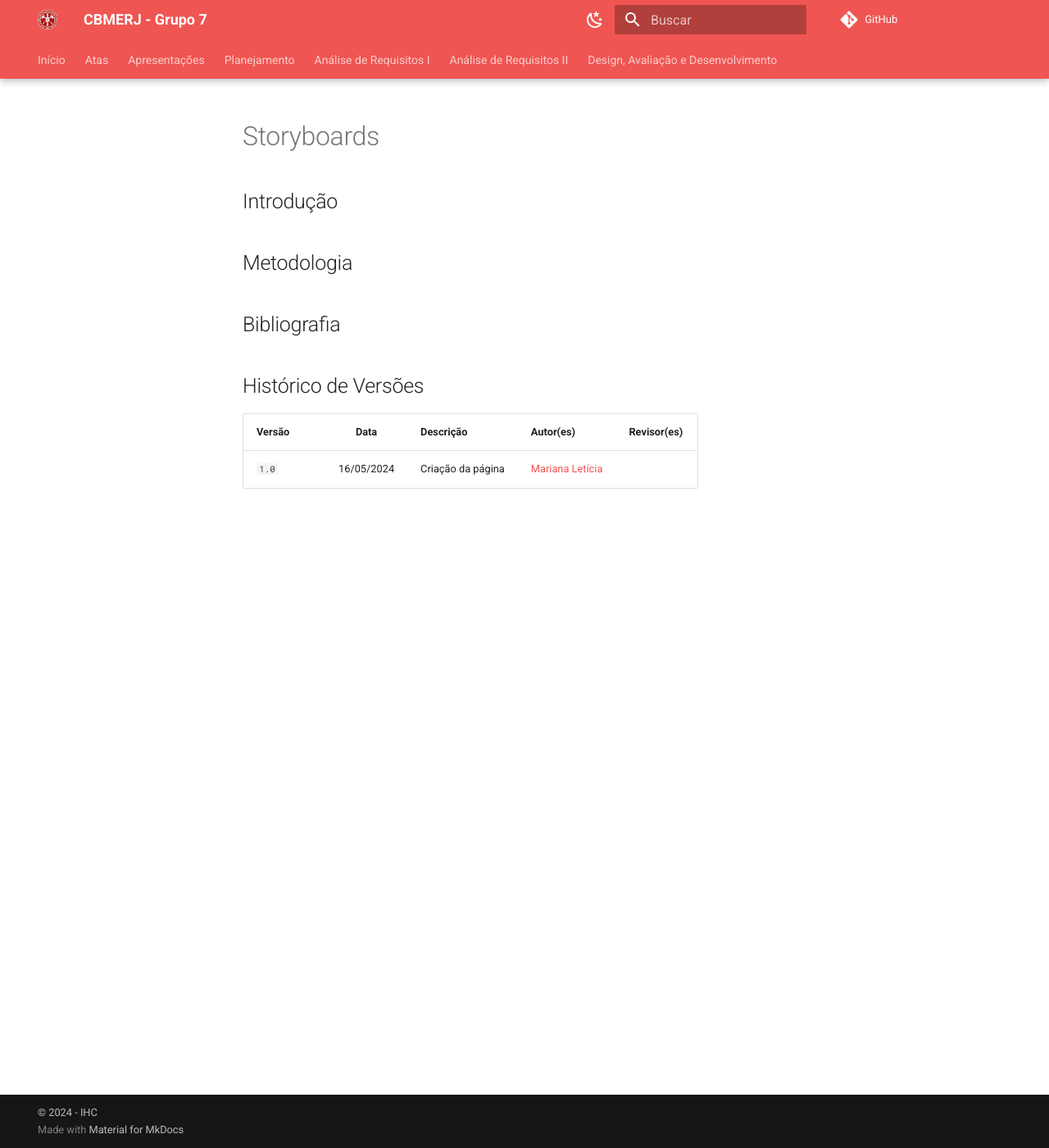
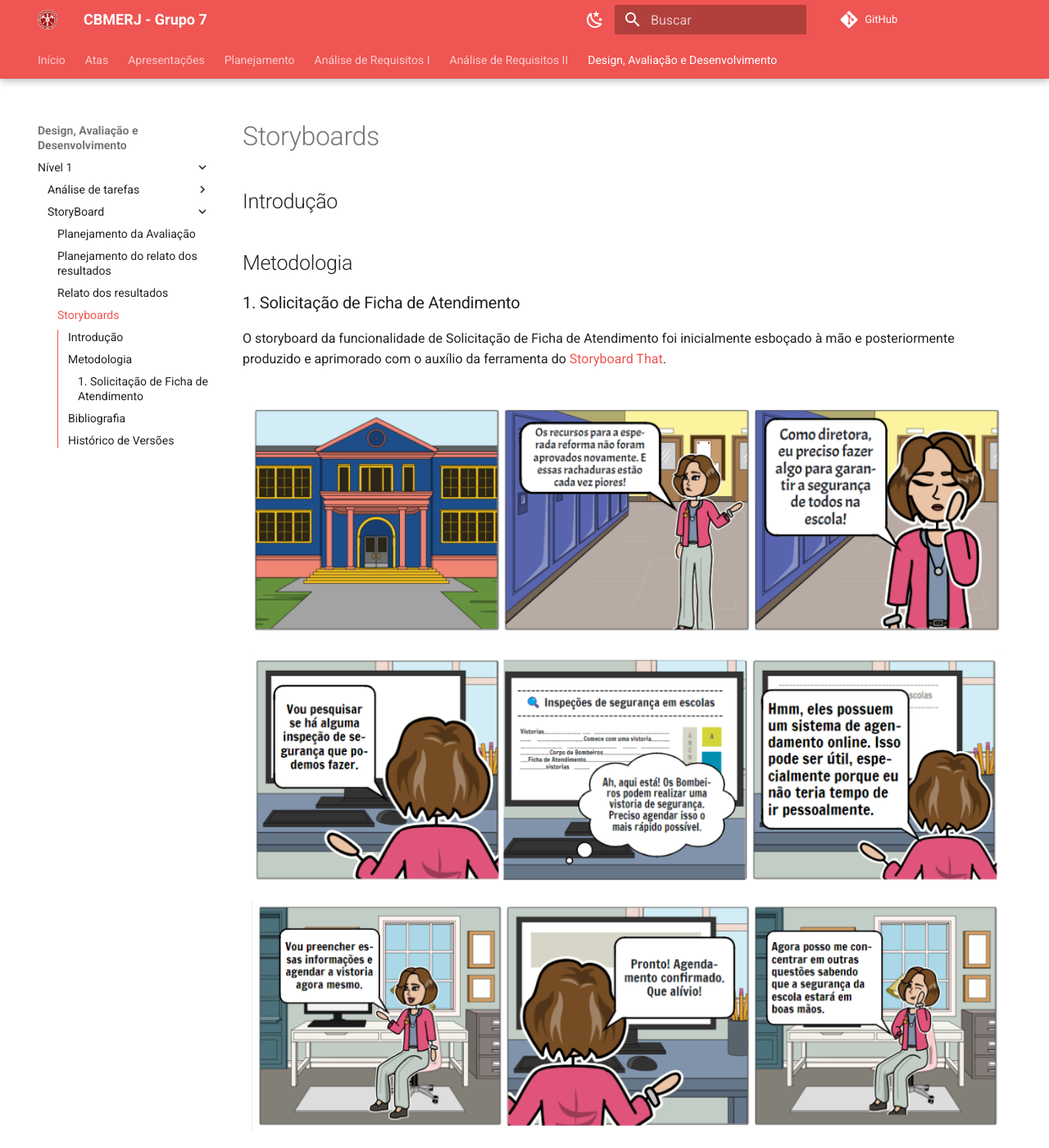
Before and after one commit to Interacao-Humano-Computador/2024.1-CBMERJ, an MkDocs documentation site: the page built from docs/design_avaliacao_desenvolvimento/nivel_1/story_board/storyboards.md, in a window 1280 px wide and 1400 px high. Shown: the whole window at 82% size. Built offline with MkDocs 1.6.1 and Material for MkDocs 9.7.7, drawn with Linux system fonts in a browser that asks for light colours; comment, search, counter and statistics services are not loaded; some of the changed text lies outside the part shown.

Commit message:
Add storyboard da ficha de atendimento

```diff
--- a/docs/design_avaliacao_desenvolvimento/nivel_1/story_board/storyboards.md
+++ b/docs/design_avaliacao_desenvolvimento/nivel_1/story_board/storyboards.md
@@ -3,6 +3,12 @@
 ## Metodologia
 
 <!-- Documentaremos aqui os storyboards de cada uma das funcionalidades analisadas -->
+
+### 1. Solicitação de Ficha de Atendimento
+O storyboard da funcionalidade de Solicitação de Ficha de Atendimento foi inicialmente esboçado à mão e posteriormente produzido e aprimorado com o auxílio da ferramenta do [Storyboard That](https://www.storyboardthat.com/pt/).
+
+![](img/storyboard1.png)
+<p align="center">Figura 1 - Storyboard da funcionalidade de "Solicitação de Ficha de Atendimento" (Fonte: Bruna Lima, 2024). </p>
 
 ## Bibliografia
 
@@ -11,4 +17,5 @@
 
 | Versão |    Data    | Descrição                                 | Autor(es)                                       | Revisor(es)                                    |
 | ------ | :--------: | ----------------------------------------- | ----------------------------------------------- | ---------------------------------------------- |
-| `1.0`   | 16/05/2024 | Criação da página                         | [Mariana Letícia](https://github.com/Marianannn) |     |
+| `1.0`   | 16/05/2024 | Criação da página                         | [Mariana Letícia](https://github.com/Marianannn) |  [Bruna Lima](https://github.com/libruna)   |
+| `1.2`   | 19/05/2024 | Adição do storyboard da funcionalidade de ficha de atendimento                       | [Bruna Lima](https://github.com/libruna) |   |
--- a/mkdocs.yml
+++ b/mkdocs.yml
@@ -91,3 +91,4 @@ nav:
               - Planejamento da Avaliação: design_avaliacao_desenvolvimento/nivel_1/story_board/planejamento_avaliacao.md
               - Planejamento do relato dos resultados: design_avaliacao_desenvolvimento/nivel_1/story_board/planejamento_relato_resultados.md
               - Relato dos resultados: design_avaliacao_desenvolvimento/nivel_1/story_board/relato_resultados.md
+              - Storyboards: design_avaliacao_desenvolvimento/nivel_1/story_board/storyboards.md
```
Also changed, not shown: docs/design_avaliacao_desenvolvimento/nivel_1/story_board/img/storyboard1.png (added).
